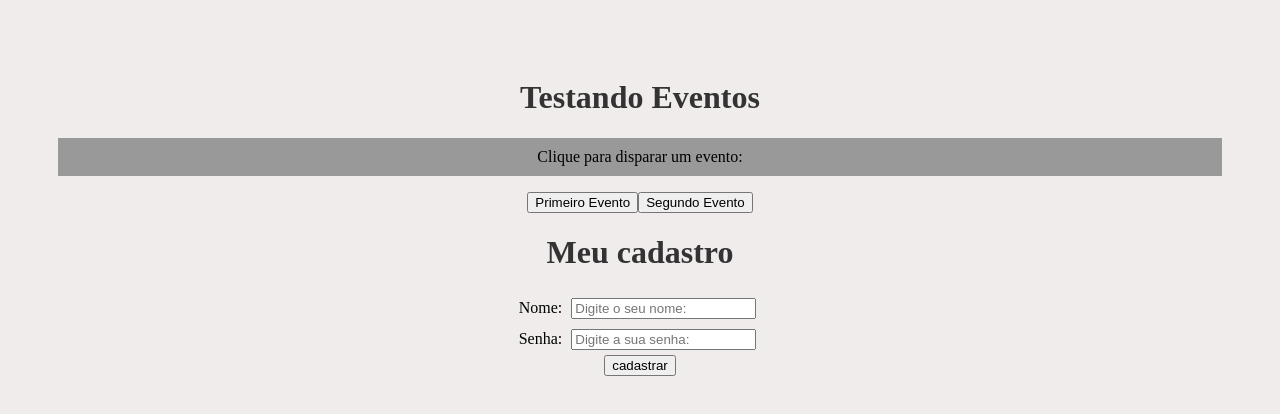
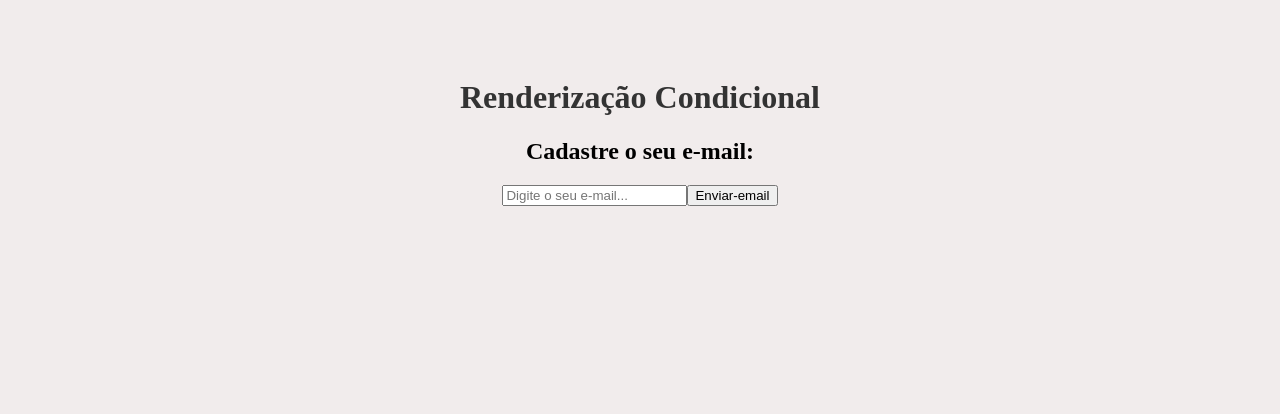
Before and after one commit to daniel23github/react, a React (Create React App) app in the folder meu-projeto/: page / in a window 1280 px wide. Shown: the top 414 px of the page. Built offline with nearby package versions, Linux system fonts and the light colour scheme; the HTML template or start-up script is replaced by a standard one.

Commit message:
renderização condicional

```diff
--- a/meu-projeto/src/App.js
+++ b/meu-projeto/src/App.js
@@ -1,7 +1,6 @@
 import logo from './logo.svg';
-import './App.css';
-import Evento from './components/Evento';
-import Form from './components/Form'
+import './App.css'
+import Condicional from './components/Condicional';
 
 function App() {
 
@@ -9,9 +8,8 @@
 
   return (
     <div className="App">
-      <h1>Testando Eventos</h1>
-      <Evento />
-      <Form />
+      <h1>Renderização Condicional</h1>
+      <Condicional />
     </div>
   );
 }
--- /dev/null
+++ b/meu-projeto/src/components/Condicional.js
@@ -0,0 +1,36 @@
+import {useState} from 'react'
+
+function Condicional() {
+
+    const [email, setEmail] = useState()
+    const [userEmail, setUserEmail] = useState()
+
+    function enviarEmail(e) {
+        e.preventDefault()
+        setUserEmail(email)
+        console.log(userEmail)
+    }
+    function limparEmail() {
+        setUserEmail('')
+    }
+
+    return (
+        <div>
+            <h2>Cadastre o seu e-mail: </h2>
+            <form>
+                <input type="email" placeholder="Digite o seu e-mail..." onChange={(e) => setEmail(e.target.value)}/>
+                <button onClick={enviarEmail}>Enviar-email</button>
+                {userEmail && (
+                    <div>
+                        <p>O e-mail do usuário é: {userEmail}</p>
+                        <button onClick={limparEmail}>Limpar e-mail</button>
+                    </div>
+                )}
+            </form>
+
+        </div>
+    )
+
+}
+
+export default Condicional
```
